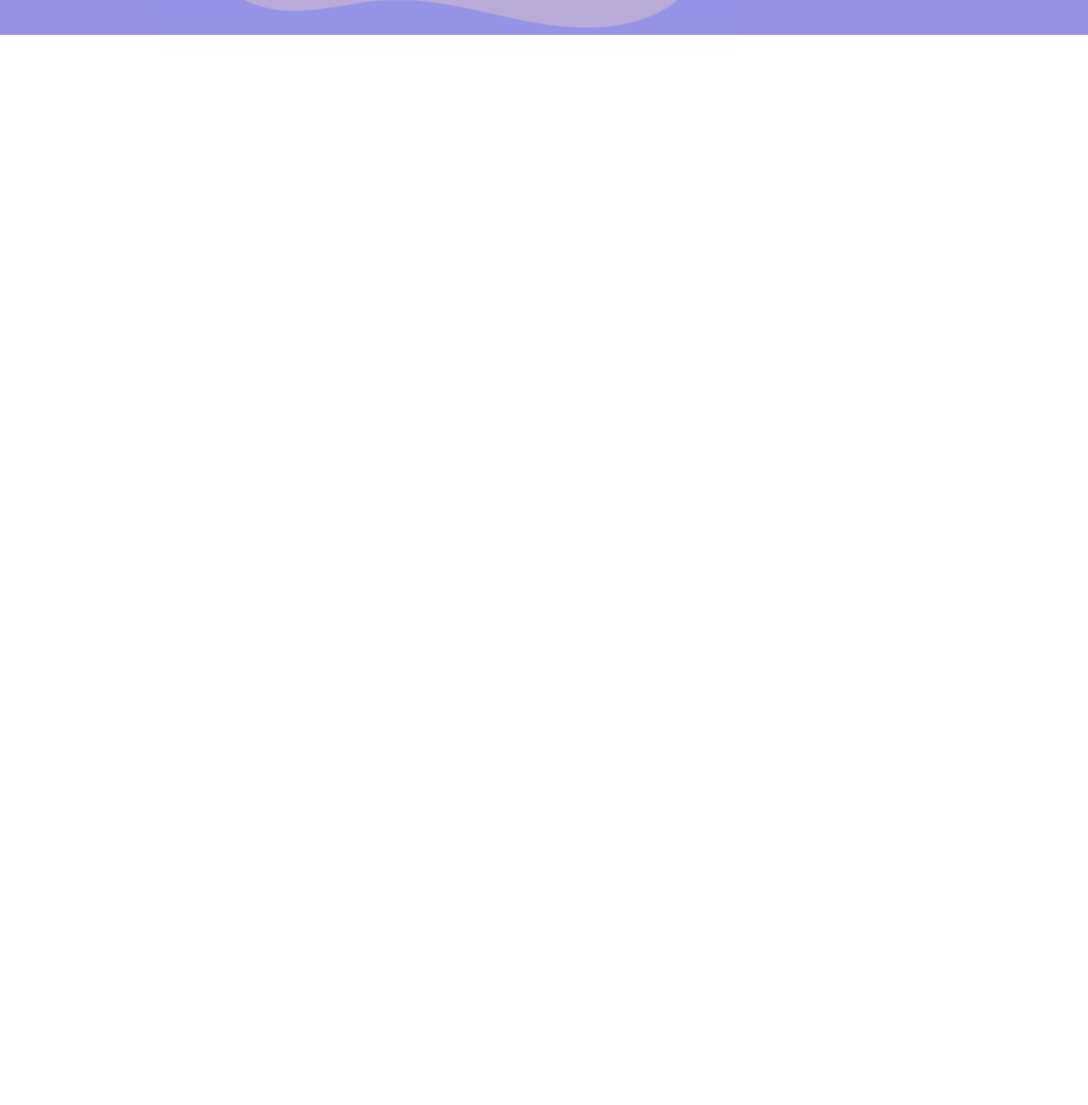
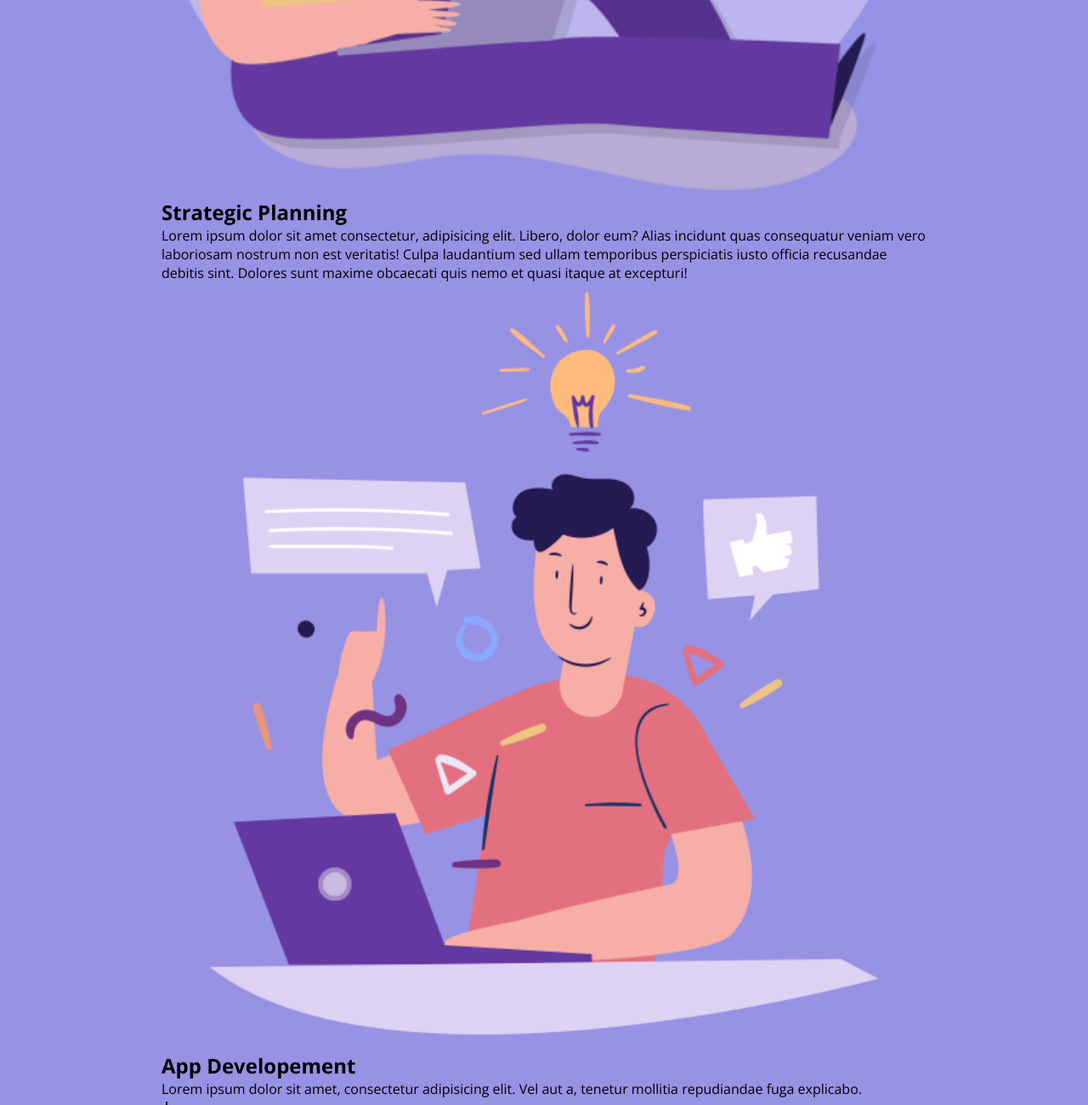
Before and after one commit to Alaikum/htmlcss-responsive-layout, a plain HTML site: page index.html in a window 1280 px wide. Shown: the part 1500-2800 px from the top of the page at 85% size. Before the commit the page ends 1541 px from the top, so only its background shows below. Drawn offline with nearby package versions, Linux system fonts and the light colour scheme.

Commit message:
section viola

```diff
--- a/index.html
+++ b/index.html
@@ -204,29 +204,53 @@
 
             <div class="container small">
 
-                <div class="row">
+                <div class="row-col6">
+                    <div class="col6">
+
                         <figure class="img-col6">
                             <img src="img/planning1.png" alt="Girl">
                         </figure>
                         <div class="text-col6">
                             <h2 class="title-col6">
-
+                                Strategic Planning
                             </h2>
 
                             <p class="p-col6">
-
+                                Lorem ipsum dolor sit amet consectetur, adipisicing elit. Libero, dolor eum?
+                                Alias incidunt quas consequatur veniam vero laboriosam nostrum non est veritatis!
+                                Culpa laudantium sed ullam temporibus perspiciatis iusto officia recusandae debitis
+                                sint.
+                                Dolores sunt maxime obcaecati quis nemo et quasi itaque at excepturi!
                             </p>
+                        </div>
                     </div>
 
 
-                    <div class="col6">
+                    <div class="col6 white">
+
+
+                        <figure class="img-col6 black">
+                            <img src="img/planning2.png" alt="Boy">
+                        </figure>
+                        <div class="text-col6 black">
+                            <h2 class="title-col6 black">
+                                App Developement
+                            </h2>
+
+                            <p class="p-col6 black">
+                                Lorem ipsum dolor sit amet, consectetur adipisicing elit.
+                                Vel aut a, tenetur mollitia repudiandae fuga explicabo.
+                            </p>
+                            <p class="simbol-col6">
+                                <i class="fa-solid fa-arrow-down"></i>
+
+                            </p>
+
+                        </div>
 
 
                     </div>
-                    <div class="col6">
 
-
-                    </div>
 
                 </div>
 
@@ -235,6 +259,9 @@
 
 
         </section>
+
+
+
 
     </main>
 
```
Lines whose indentation alone changed are shown as unchanged.
